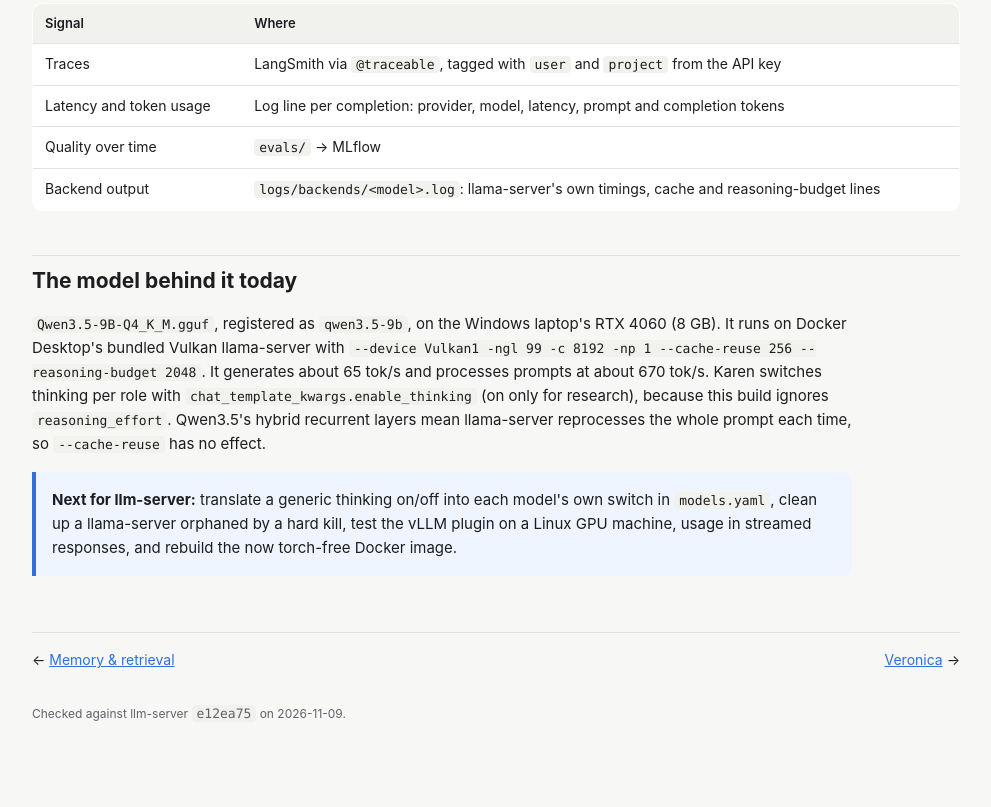
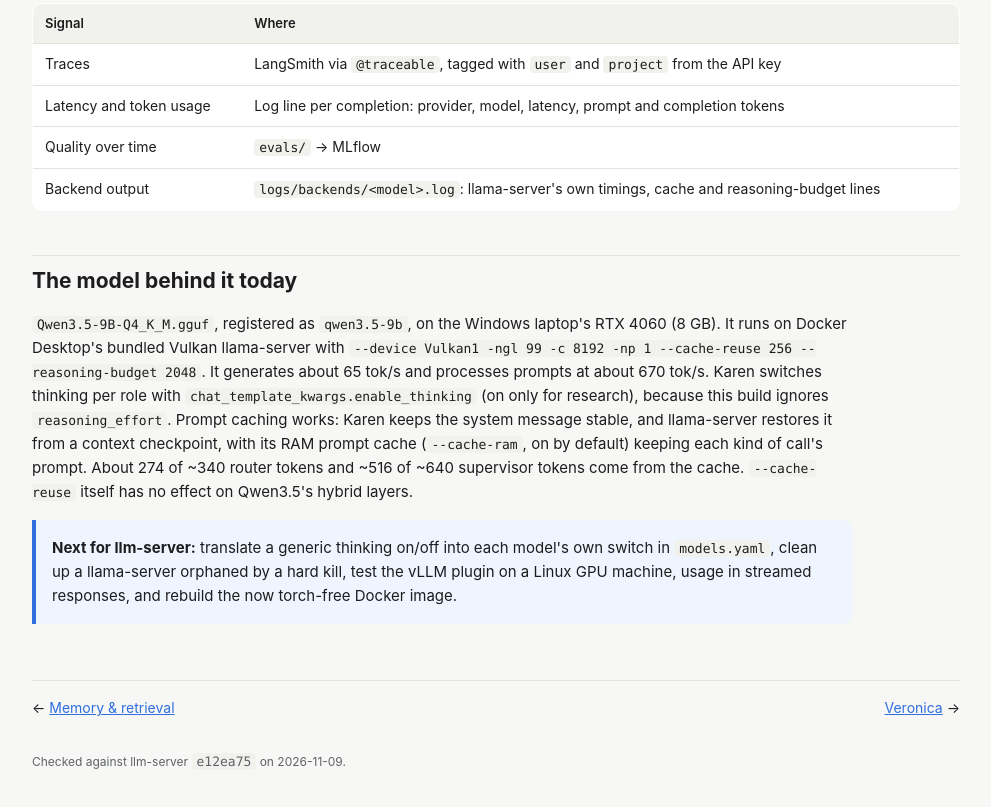
Before and after one commit to adityasonale/ecosystem, a plain HTML site: page llm-server.html in a window 1280 px wide. Shown: the part 3054-3861 px from the top of the page, without its empty margins (264-1255 px from the left). Drawn offline with Linux system fonts and the light colour scheme.

Commit message:
Prompt caching works on Qwen3.5: update llm-server and graph pages
Karen's stable system message is restored from llama-server's context
checkpoint and RAM prompt cache (router ~274/340, supervisor ~516/640
tokens cached). The Bonsai caveat is kept, in the past tense.

Co-Authored-By: Claude Opus 5.5 <noreply@anthropic.com>

```diff
--- a/llm-server.html
+++ b/llm-server.html
@@ -88,7 +88,7 @@ flowchart TB
 </table>
 
 <h2>The model behind it today</h2>
-<p><code>Qwen3.5-9B-Q4_K_M.gguf</code>, registered as <code>qwen3.5-9b</code>, on the Windows laptop's RTX 4060 (8 GB). It runs on Docker Desktop's bundled Vulkan llama-server with <code>--device Vulkan1 -ngl 99 -c 8192 -np 1 --cache-reuse 256 --reasoning-budget 2048</code>. It generates about 65 tok/s and processes prompts at about 670 tok/s. Karen switches thinking per role with <code>chat_template_kwargs.enable_thinking</code> (on only for research), because this build ignores <code>reasoning_effort</code>. Qwen3.5's hybrid recurrent layers mean llama-server reprocesses the whole prompt each time, so <code>--cache-reuse</code> has no effect.</p>
+<p><code>Qwen3.5-9B-Q4_K_M.gguf</code>, registered as <code>qwen3.5-9b</code>, on the Windows laptop's RTX 4060 (8 GB). It runs on Docker Desktop's bundled Vulkan llama-server with <code>--device Vulkan1 -ngl 99 -c 8192 -np 1 --cache-reuse 256 --reasoning-budget 2048</code>. It generates about 65 tok/s and processes prompts at about 670 tok/s. Karen switches thinking per role with <code>chat_template_kwargs.enable_thinking</code> (on only for research), because this build ignores <code>reasoning_effort</code>. Prompt caching works: Karen keeps the system message stable, and llama-server restores it from a context checkpoint, with its RAM prompt cache (<code>--cache-ram</code>, on by default) keeping each kind of call's prompt. About 274 of ~340 router tokens and ~516 of ~640 supervisor tokens come from the cache. <code>--cache-reuse</code> itself has no effect on Qwen3.5's hybrid layers.</p>
 
 <div class="callout"><p><strong>Next for llm-server:</strong> translate a generic thinking on/off into each model's own switch in <code>models.yaml</code>, clean up a llama-server orphaned by a hard kill, test the vLLM plugin on a Linux GPU machine, usage in streamed responses, and rebuild the now torch-free Docker image.</p></div>
 
```
Also changed, not shown: karen-graph.html (+1 -1 lines).
